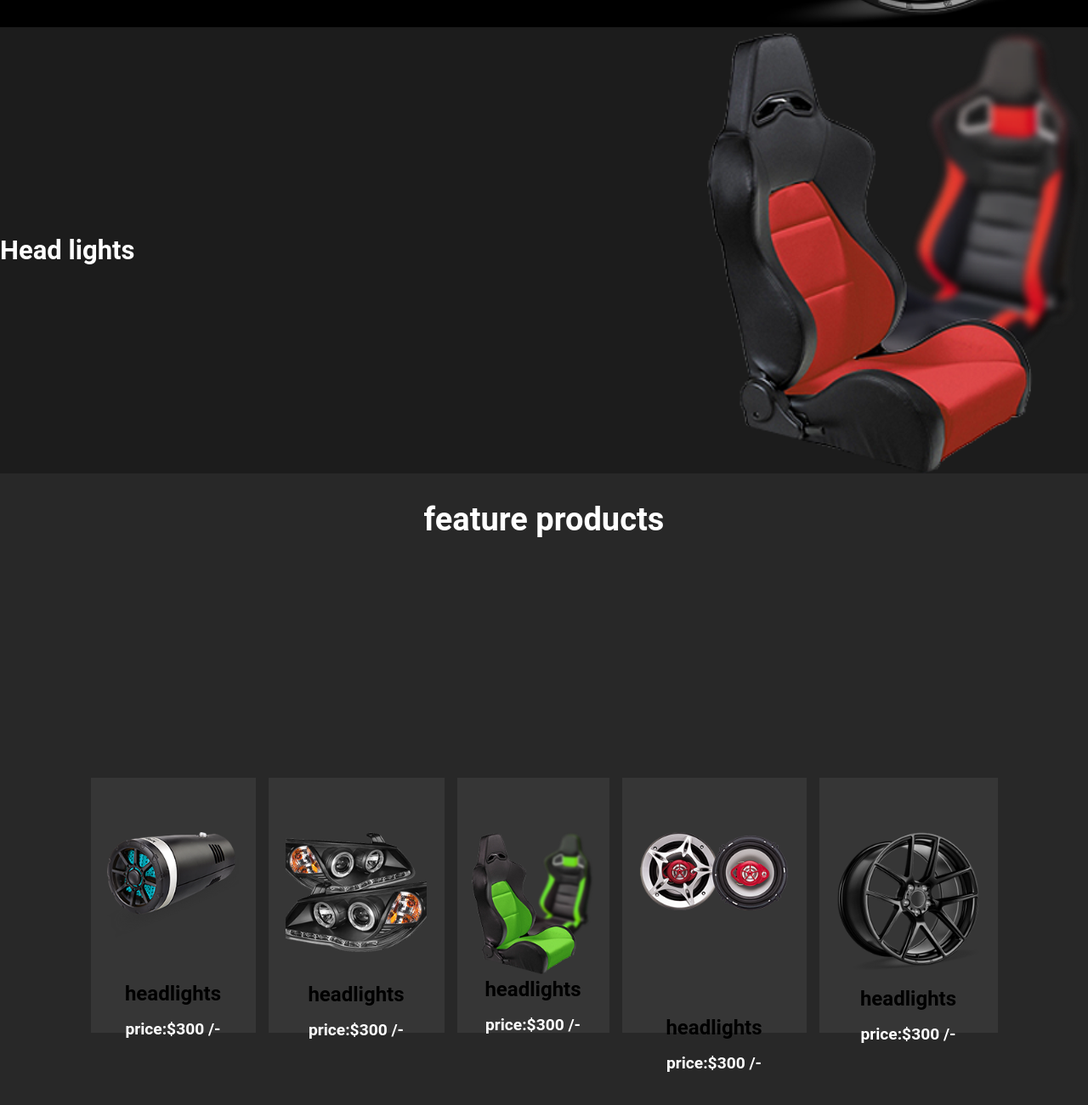
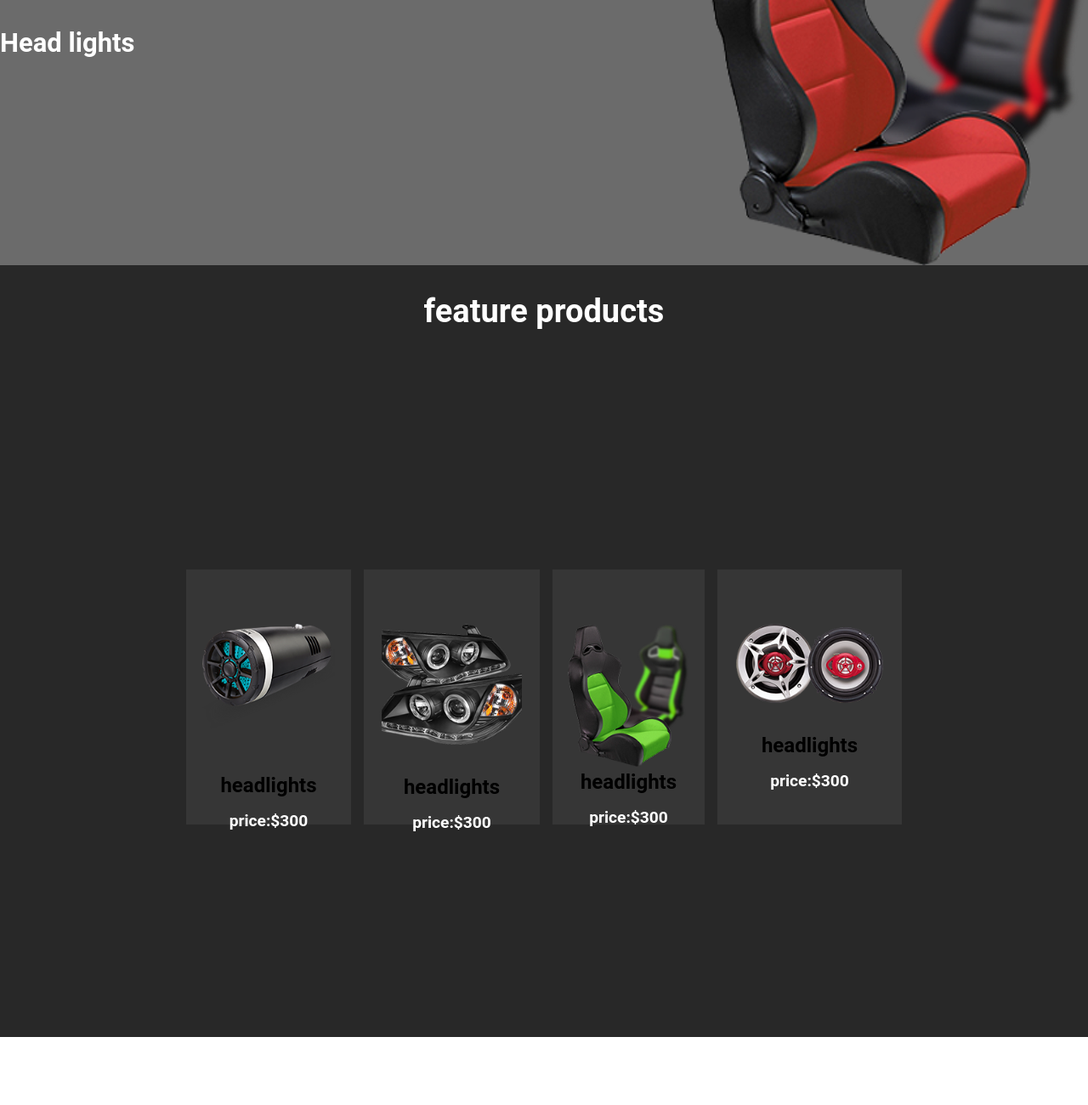
Before and after one commit to Roygebrayel/CarProject, a website: page accessories.html in a window 1280 px wide. Shown: the part 1066-2366 px from the top of the page at 85% size. After the commit the page ends 2286 px from the top, so only its background shows below. Drawn offline with Linux system fonts and the light colour scheme.

Commit message:
modifying some bugs

```diff
--- a/accessories.css
+++ b/accessories.css
@@ -76,26 +76,24 @@
 }
 
 .inner-acc:nth-child(3) {
-    background: black;
+    background: rgba(0, 0, 0, 0.582);
 }
 
-.inner-acc:nth-child(4) {
-    background: #1c1c1c;
-}
 
-.acce-box h2 {
+
+.box h2 {
     color: white;
     font-size: 31px;
 }
 
-.acce-box {
+.box {
     display: flex;
     justify-content: space-between;
     align-items: center;
 
 }
 
-.acce-box img {
+.box img {
     width: 35%;
 }
 
@@ -110,9 +108,7 @@
     padding: 2rem;
 }
 
-.feature-products h1 span {
-    color: var(--fonts-color);
-}
+
 
 .feature-container {
     display: flex;
@@ -131,7 +127,7 @@
 }
 
 .inner-featurebox h2 {
-    color: var(--fonts-color);
+    color: #000000;
 
 }
 
@@ -163,14 +159,9 @@
 .inner-featurebox:nth-child(4) h2 {
 
     font-size: 1.5rem;
-    padding-top: 7.5rem;
+    padding-top: 2rem;
 }
 
-.inner-featurebox:nth-child(5) h2 {
-
-    font-size: 1.5rem;
-    padding-top: 1rem;
-}
 
 .inner-featurebox img {
     width: 80%;
--- a/accessories.html
+++ b/accessories.html
@@ -15,7 +15,7 @@
 
 
     <nav class="nav1">
-        <img src="logo.png" class="logo">
+        <img src="images/logo.png" class="logo">
         <ul>
             <li><a class="active" href="#">Home</a></li>
             <li><a href="#">About</a></li>
@@ -32,31 +32,25 @@
 
     <div class="accessories-container">
         <div class="main-accessories">
+
             <div class="inner-acc">
-                <div class="acce-box">
+                <div class="box">
                     <h2>Head lights</h2>
-
-                    <img src="acc1.png" alt="">
-                </div>
-            </div>
-            <div class="inner-acc">
-                <div class="acce-box">
-                    <h2>Head lights</h2>
-                    <img src="acc2.png" alt="">
+                    <img src="images/acc1.png" alt="">
                 </div>
             </div>
 
             <div class="inner-acc">
-                <div class="acce-box">
+                <div class="box">
                     <h2>Head lights</h2>
-                    <img src="acc3.png" alt="">
+                    <img src="images/acc2.png" alt="">
                 </div>
             </div>
 
             <div class="inner-acc">
-                <div class="acce-box">
+                <div class="box">
                     <h2>Head lights</h2>
-                    <img src="acc4.png" alt="">
+                    <img src="images/acc3.png" alt="">
                 </div>
             </div>
         </div>
@@ -66,36 +60,31 @@
     <!-- accessories end -->
 
     <div class="feature-products">
-        <h1>feature <span> products</span></h1>
+        <h1>feature  products</h1>
         <div class="feature-container">
             <div class="inner-featurebox">
-                <img src="feature1.png" alt="">
+                <img src="images/feature1.png" alt="">
                 <h2>headlights</h2>
-                <h3>price:$300 /-</h3>
+                <h3>price:$300</h3>
             </div>
 
             <div class="inner-featurebox">
-                <img src="feature2.png" alt="">
+                <img src="images/feature2.png" alt="#">
                 <h2>headlights</h2>
-                <h3>price:$300 /-</h3>
+                <h3>price:$300</h3>
             </div>
 
             <div class="inner-featurebox">
-                <img src="feature3.png" alt="">
+                <img src="images/feature3.png" alt="#">
                 <h2>headlights</h2>
-                <h3>price:$300 /-</h3>
+                <h3>price:$300</h3>
             </div>
 
-            <div class="inner-featurebox">
-                <img src="feature4.png" alt="">
-                <h2>headlights</h2>
-                <h3>price:$300 /-</h3>
-            </div>
 
             <div class="inner-featurebox">
-                <img src="feature5.png" alt="">
+                <img src="images/feature4.png" alt="#">
                 <h2>headlights</h2>
-                <h3>price:$300 /-</h3>
+                <h3>price:$300</h3>
             </div>
         </div>
     </div>
--- a/style.css
+++ b/style.css
@@ -8,7 +8,7 @@
 {
     width:100%;
     height: 100vh;
-    background-image: url("image-2.png");
+    background-image: url("images/image-2.png");
     background-color: rgba(0,0,0,0.5);
     background-blend-mode:color;
     background-position: center;
```
Also changed, not shown: Home.html (+3 -3 lines), acc1.png (deleted), access.jpg (deleted), carlogo.png (deleted), feature5.png (deleted), images/acc1.png (renamed from acc2.png), images/acc2.png (renamed from acc3.png), images/acc3.png (renamed from acc4.png), images/feature1.png (renamed from feature1.png), images/feature2.png (renamed from feature2.png), images/feature3.png (renamed from feature3.png), images/feature4.png (renamed from feature4.png), images/logo.png (renamed from logo.png), images/sell.jpg (renamed from sell.jpg), 3 other files.
